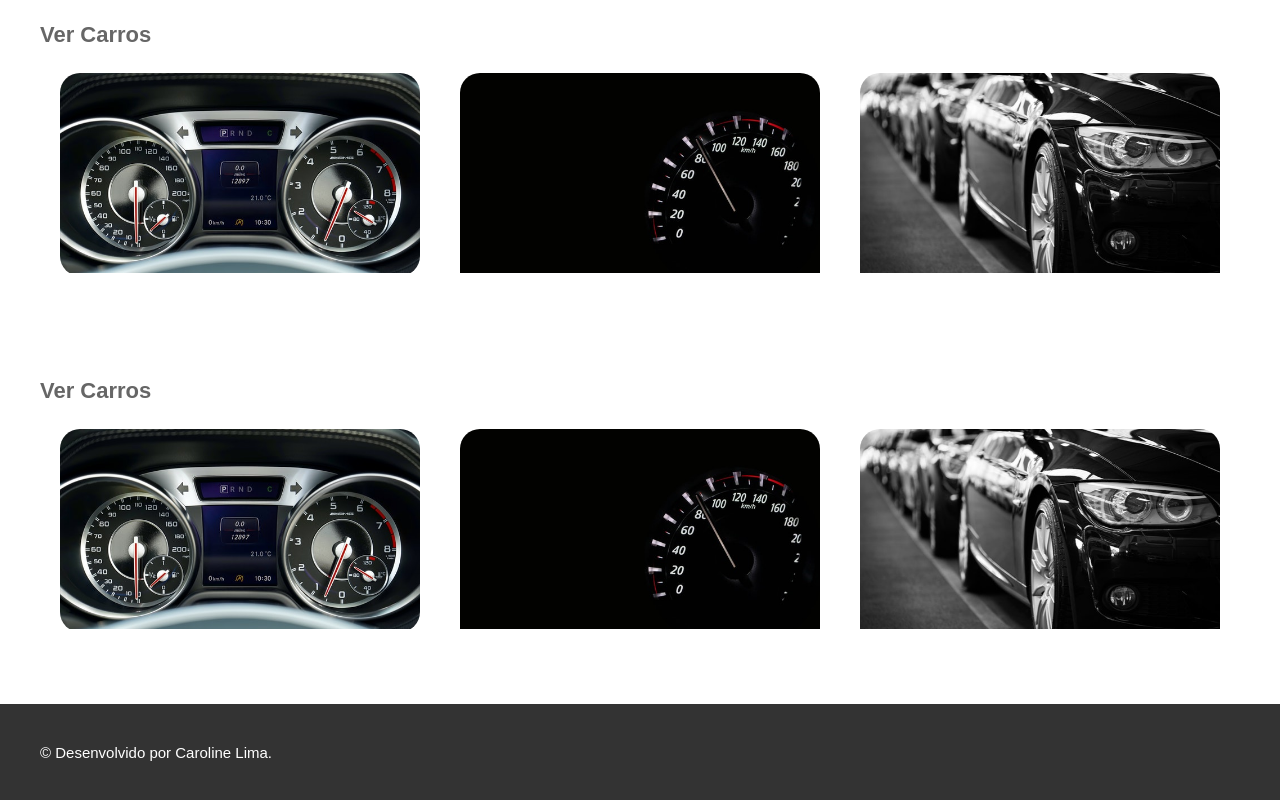
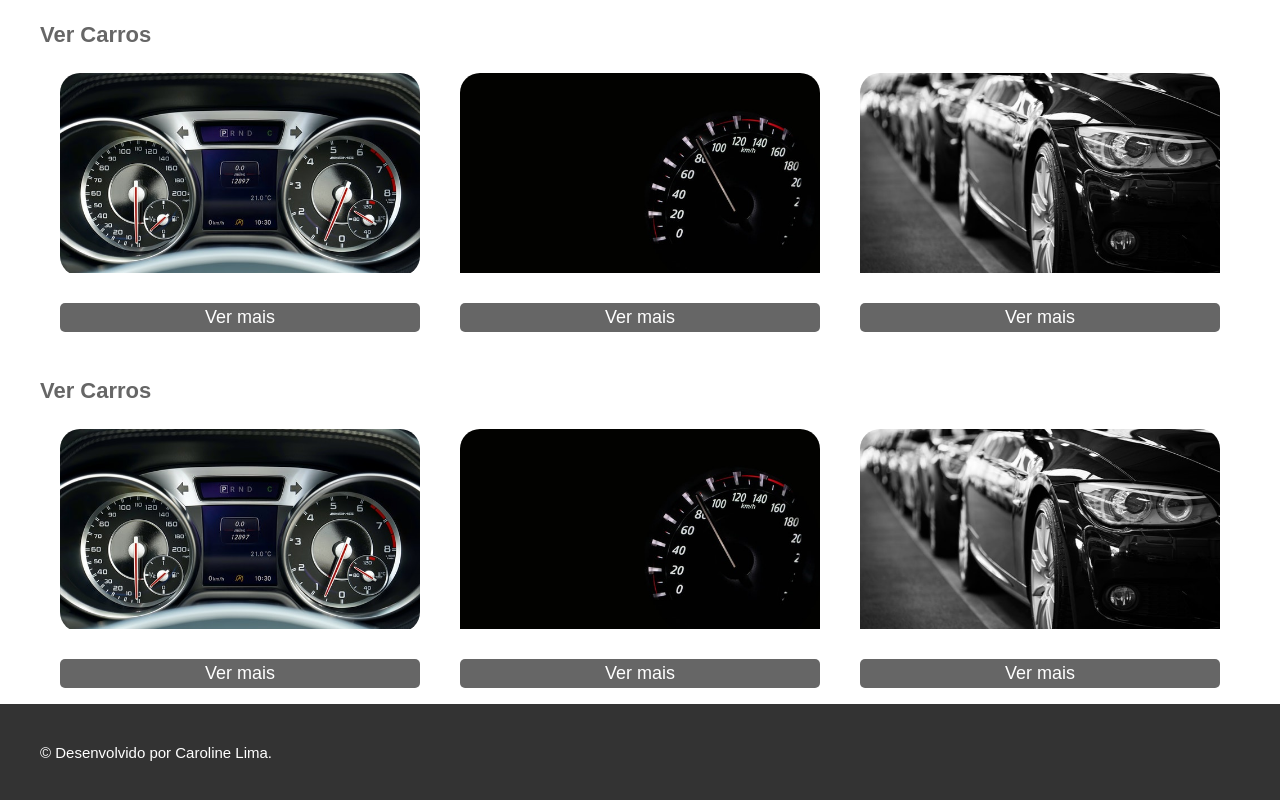
Before and after one commit to CarolineLima625/sass, a plain HTML site: page index.html in a window 1280 px wide. Shown: the part 994-1794 px from the top of the page. Drawn offline with Linux system fonts and the light colour scheme.

Commit message:
atualizacao

```diff
--- a/scss/_cars.scss
+++ b/scss/_cars.scss
@@ -4,10 +4,11 @@
 
     }
     li {
-        color: $color-04;
+        color: #fff;
 
         a {
-            background-color: $color-default;
+            background-color: $color-03;
+            font-size: 18px;
         }
 
     }
```
Also changed, not shown: css/style.css, 1 other file.
